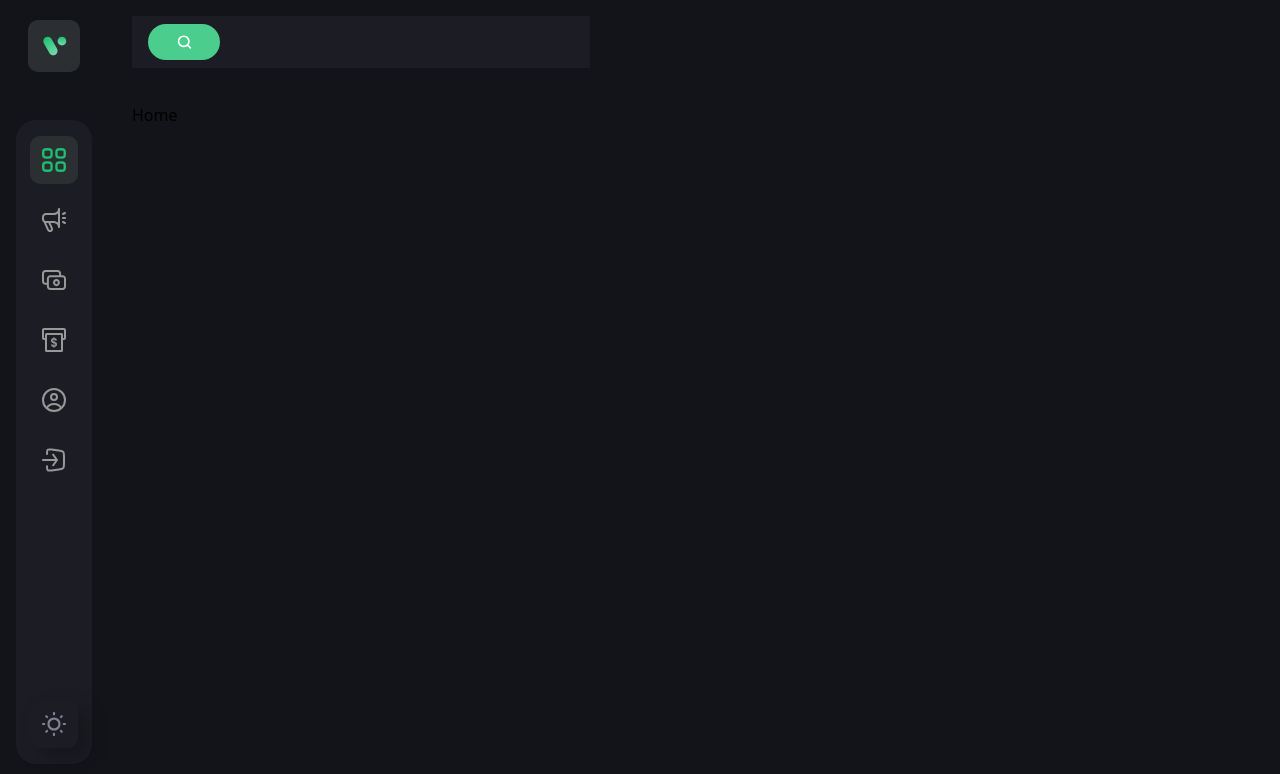
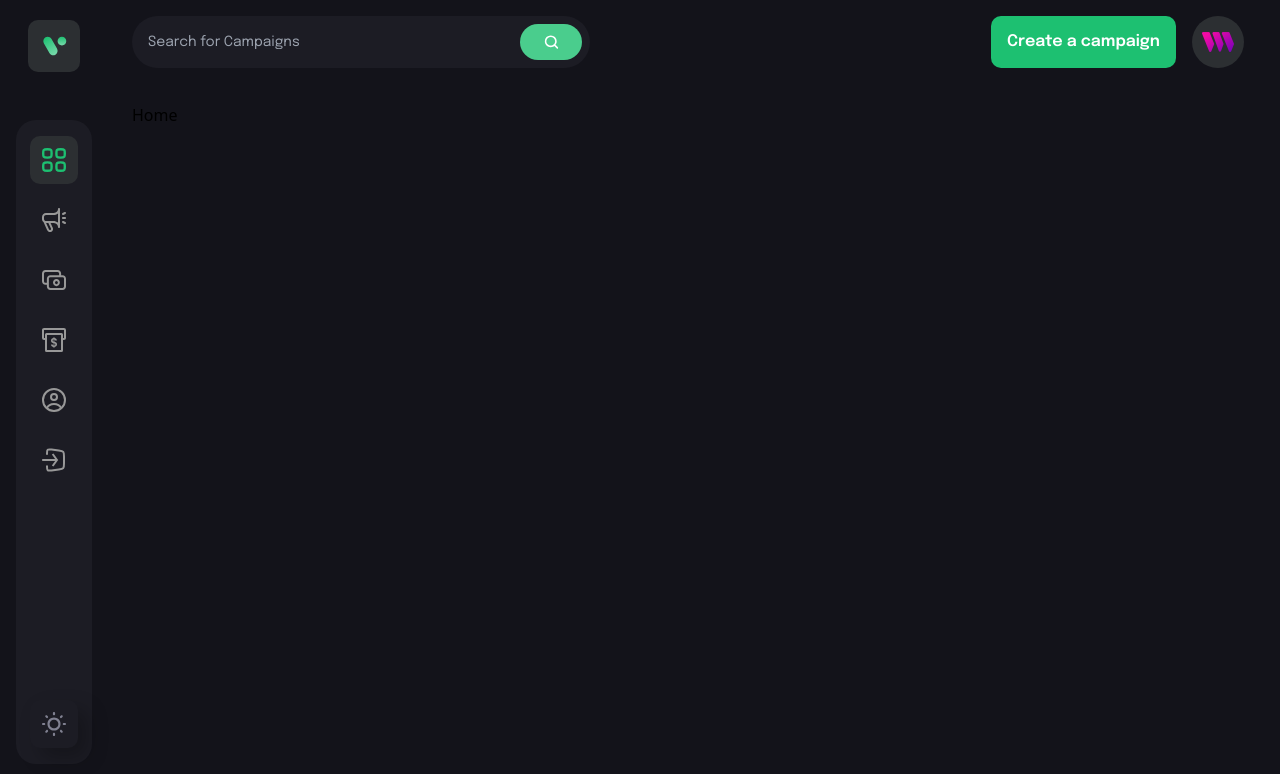
Before and after one commit to thatBlackBiniMan/CrowdFunding2.0, a React (Vite) app in the folder client/: page / in a window 1280 px wide. Shown: the top 774 px of the page. Built offline with nearby package versions, Linux system fonts and the light colour scheme; what @thirdweb-dev/react would draw is missing.

Commit message:
Still working

```diff
--- a/client/src/components/CustomButton.jsx
+++ b/client/src/components/CustomButton.jsx
@@ -1,8 +1,13 @@
 import React from 'react'
 
-const CustomButton = () => {
+const CustomButton = ({btntype, title, handleclick, styles}) => {
   return (
-    <div>CustomButton</div>
+    <div>
+     <button type={btntype} className={`font-epilogue font-semibold text-[16px] leading-[26px] text-white min-h-[52px] px-4 rounded-[10px] ${styles}`}
+     onClick={handleclick}>
+      {title}
+     </button>
+    </div>
   )
 }
 
--- a/client/src/components/Navbar.jsx
+++ b/client/src/components/Navbar.jsx
@@ -9,17 +9,35 @@ const Navbar = () => {
   const navigate = useNavigate();
   const [ isActive, setIsActive ] = useState('dashboard');
   const [ toggleDrawer, setToggleDrawer] = useState(false);
-
+  const address = '0xabc'
 
   return (
     <div className="flex md:flex-row flwx-col-reverse justify-between mb-[35px] gap-6">
-      <div className="lg:flex-1 flex flex-row max-w-[458px] py-2 pl-4 pr-2 h-[52px] bg-[#1c1c24]">
+      <div className="lg:flex-1 flex flex-row max-w-[458px] py-2 pl-4 pr-2 h-[52px] bg-[#1c1c24] rounded-[100px]">
+       <input type="text" placeholder="Search for Campaigns" className="flex w-full font-epilogue font-normal text-[14px] placeholder:text-[#4b5264 text-white bg-transparent outline-none"/>
         <div className="w-[72px] h-full rounded-[20px] bg-[#4acd8d] flex justify-center items-center cursor-pointer">
           <img src={search} alt="search" className="w-[15px] object-contain"/>
         </div>
+      </div>
 
-      </div>
+     <div className="sm:flex hidden flex-row justify-end gap-4">
+      <CustomButton btnType="button" title={address ? 'Create a campaign' : 'Connect'} styles={address ? 'bg-[#1dc071]' : 'bg-[#8c6dfd]'} handleClick={()=>{if (address) navigate('create-campaign')
+      else'connect()'}}/>
+
+     <Link to="/profile" >
+       <div className="w-[52px] h-[52px] rounded-full bg-[#2c2f32] flex justify-center items-center cursor-pointer">
+        <img src={thirdweb} alt="user" className="w-[60%] h-[60%] object-contain"/>
+       </div>
+     </Link>
     </div>
+     {/*small screen*/}
+     <div className="sm:hidden flex justify-between items-center relative">
+       <div className="w-[40px] h-[40px] rounded-[10px] bg-[#2c2f32] flex justify-center items-center cursor-pointer">
+        <img src={thirdweb} alt="user" className="w-[60%] h-[60%] object-contain"/>
+       </div>
+       <img/>
+     </div>
+  </div>
   )
 }
 
```
